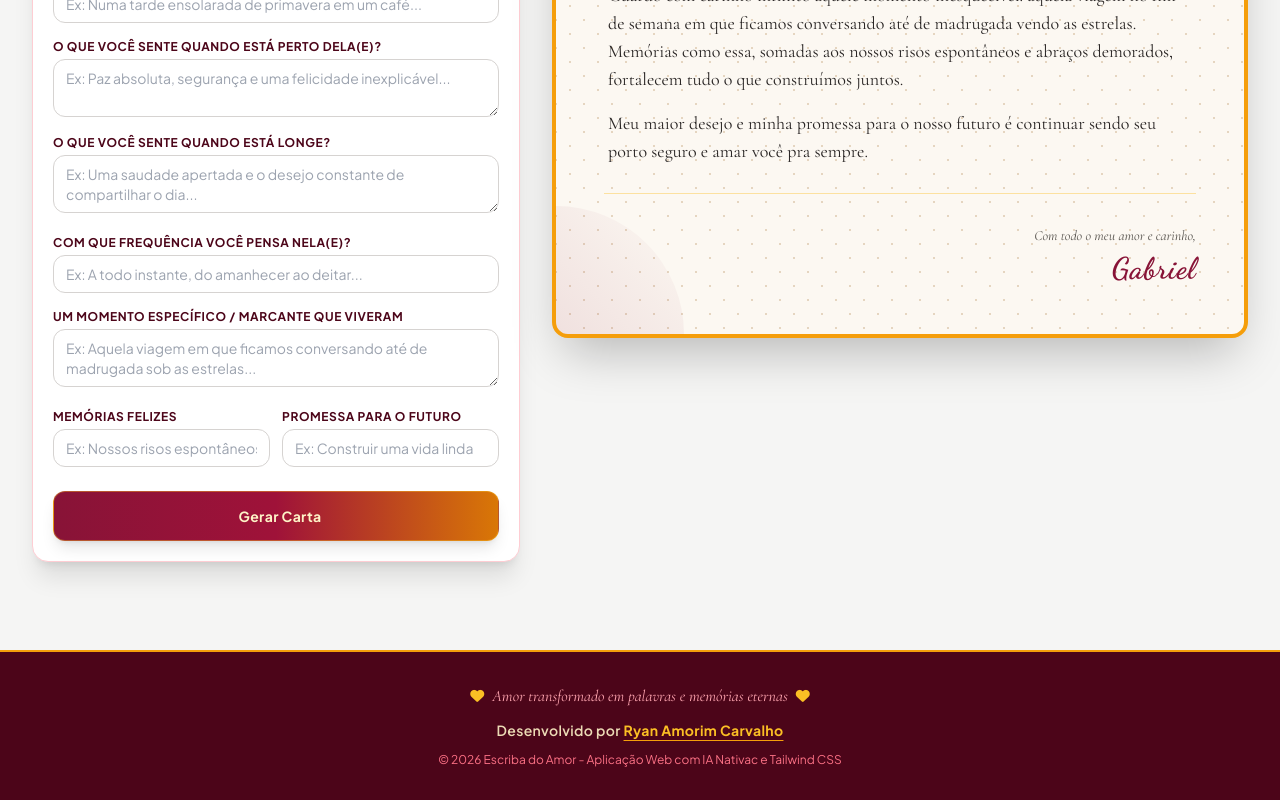
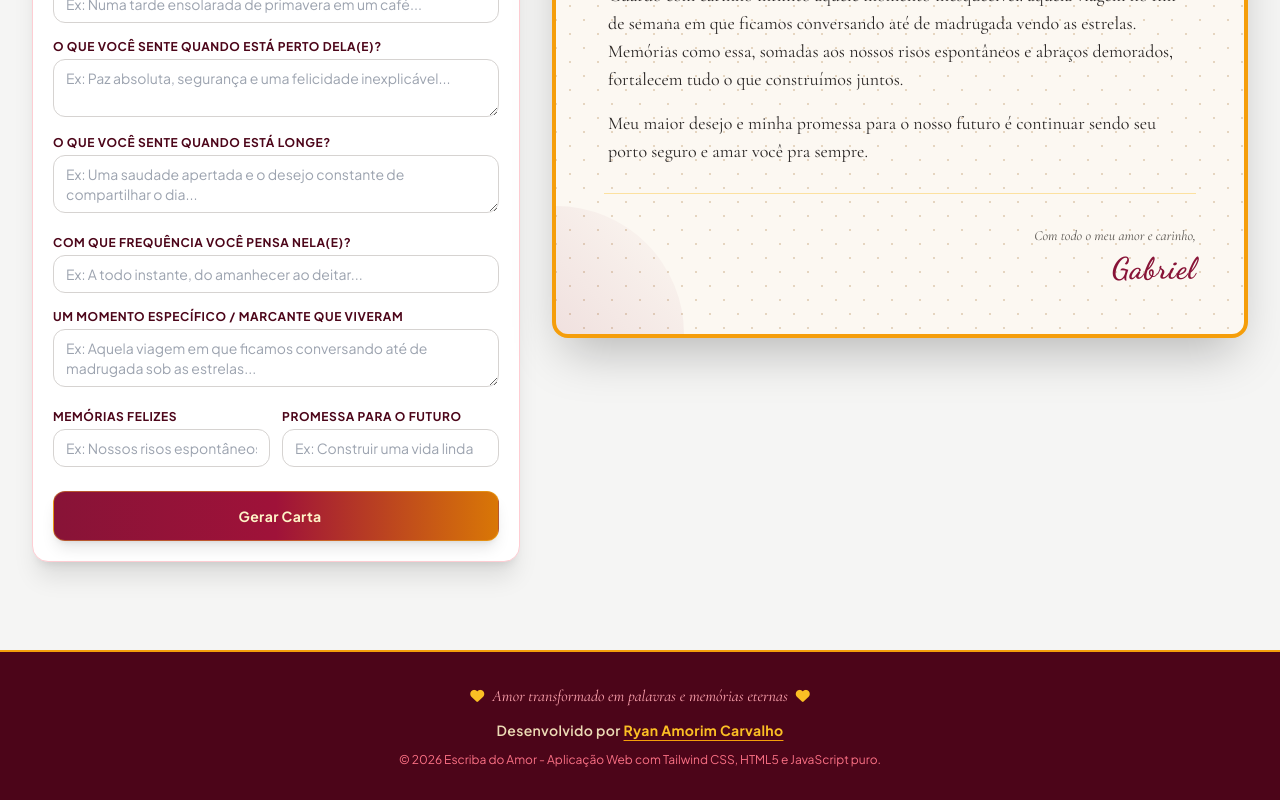
Before and after one commit to Ry4nBR/gerador-de-cartas-de-amor-projeto-tailwind, a plain HTML site: page index.html in a window 1280 px wide. Shown: the part 1018-1818 px from the top of the page. Drawn offline with nearby package versions, Linux system fonts and the light colour scheme; some icons are missing; a web font is replaced by a local one.

Commit message:
style: corrige rodapé

```diff
--- a/index.html
+++ b/index.html
@@ -612,7 +612,7 @@
                 Desenvolvido por <span class="text-amber-400 font-bold underline decoration-amber-500 underline-offset-4">Ryan Amorim Carvalho</span>
             </p>
             <p class="text-xs text-rose-400">
-                &copy; 2026 Escriba do Amor - Aplicação Web com IA Nativac e Tailwind CSS
+                &copy; 2026 Escriba do Amor - Aplicação Web com Tailwind CSS, HTML5 e JavaScript puro.
             </p>
         </div>
     </footer>
```
